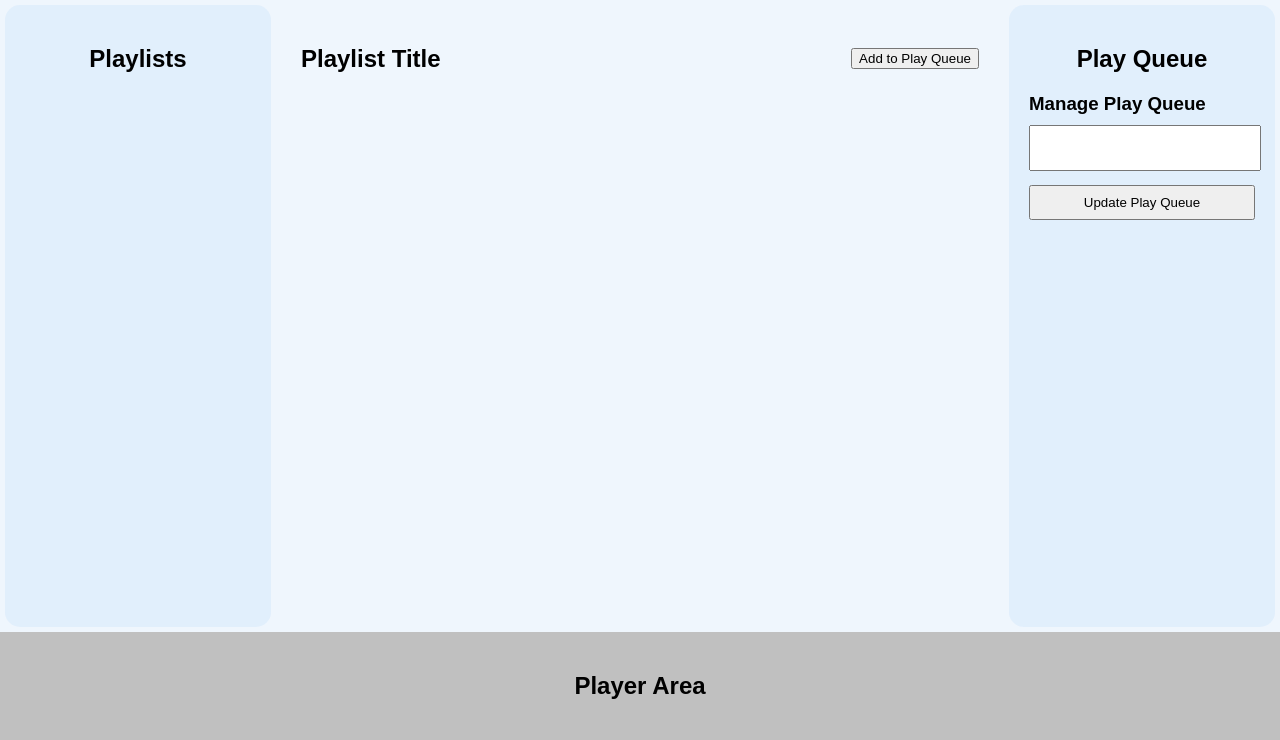
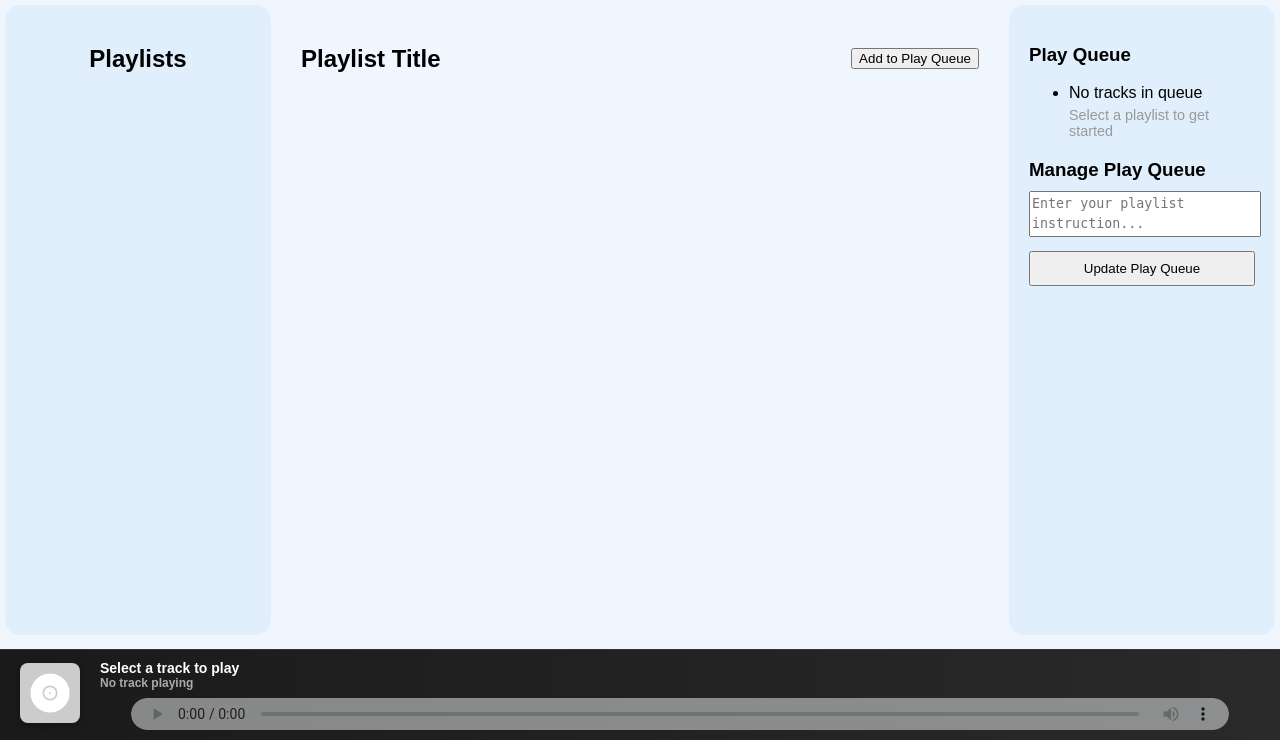
Before and after one commit to ACMLCZH/IntelligentMusicPlayer, a Django app: page /index/ in a window 1280 px wide. Shown: the part 60-800 px from the top of the page. Run offline with Django 5.2, Linux system fonts and the light colour scheme; a user stored in the database is signed in; data comes from the database, SQL or seed files in the repository; data that the repository does not hold is empty; some libraries are stand-ins or nearby versions.

Commit message:
Add muisc player and a toy playlist reorganizer

```diff
--- a/myapp/static/index.js
+++ b/myapp/static/index.js
@@ -120,7 +120,7 @@ function performSearch(query) {
 
 // Fetch playlists from the server
 function fetchPlaylists() {
-    fetch('/userfav/')
+    fetch('/favlist/')
         .then(response => {
             if (!response.ok) {
                 throw new Error('Network response was not ok ' + response.statusText);
@@ -167,6 +167,54 @@ function fetchSongs(playlistId) {
     })
     .then(data => {
         displaySongs(data); // 调用 displaySongs，传入完整的响应数据
+        // Update play queue
+        if (data.songs_detail && data.songs_detail.length > 0) {
+            const firstSong = data.songs_detail[0];
+
+            // Update play queue
+            const playQueue = document.getElementById('playlist-container');
+            playQueue.innerHTML = data.songs_detail.map((song, index) => `
+                <li data-song-id="${song.id}" ${index === 0 ? 'class="active"' : ''}>
+                    <button class="song-select"
+                        data-url="${song.mp3_url}"
+                        data-cover="${song.cover_url}"
+                        data-title="${song.name}"
+                        data-artist="${song.author}">
+                        <i class="fas fa-music"></i> ${song.name} - ${song.author}
+                    </button>
+                </li>
+            `).join('');
+
+            // Update player area
+            document.querySelector('.player-container').innerHTML = `
+                <img src="${firstSong.cover_url}" alt="Album Cover" class="cover-art" id="cover-art">
+                <div class="player-info">
+                    <h2 id="track-title">${firstSong.name}</h2>
+                    <h3 id="track-artist">${firstSong.author}</h3>
+                </div>
+                <audio id="audio-player" controls>
+                    <source src="${firstSong.mp3_url}" type="audio/mpeg">
+                    Your browser does not support the audio element.
+                </audio>
+                <div class="controls">
+                    <button id="prev-btn">
+                        <i class="fas fa-step-backward"></i> Previous
+                    </button>
+                    <button id="next-btn">
+                        Next <i class="fas fa-step-forward"></i>
+                    </button>
+                </div>
+            `;
+
+            // Initialize player after updating DOM
+            const player = new MusicPlayer();
+
+            // // Start playing first song
+            // const firstButton = playQueue.querySelector('.song-select');
+            // if (firstButton) {
+            //     player.loadTrack(firstButton, 0);
+            // }
+        }
     })
     .catch(error => {
         console.error('Error fetching playlists:', error); // 打印错误信息
@@ -202,6 +250,8 @@ function displaySongs(favListData) {
             </div>
         `;
 
+        songItem.style.userSelect = 'none';
+
         // 双击播放
         songItem.addEventListener('dblclick', () => {
             playSong(song);
@@ -220,14 +270,50 @@ function displaySongs(favListData) {
 
 // Play a song
 function playSong(song) {
-    // Logic to play the song
-    console.log("Now playing:", song.title);
-    // Update Player Area (optional)
-    document.querySelector('.player-area').innerHTML = `
-        <p>Now Playing:</p>
-        <h3>${song.title}</h3>
-        <p>${song.artist} - ${song.album}</p>
+    // Create the audio player UI if it doesn't exist
+    const playQueue = document.getElementById('playlist-container');
+
+    // Add the song to play queue
+    const songElement = `
+        <li data-song-id="${song.id}" class="active">
+            <button class="song-select"
+                data-url="${song.mp3_url}"
+                data-cover="${song.cover_url}"
+                data-title="${song.name}"
+                data-artist="${song.author}">
+                <i class="fas fa-music"></i> ${song.name} - ${song.author}
+            </button>
+        </li>
     `;
+    playQueue.innerHTML = songElement;
+
+    // Update player UI
+    document.querySelector('.player-container').innerHTML = `
+        <img src="${song.cover_url}" alt="Album Cover" class="cover-art" id="cover-art">
+        <div class="player-info">
+            <h2 id="track-title">${song.name}</h2>
+            <h3 id="track-artist">${song.author}</h3>
+        </div>
+        <audio id="audio-player" controls>
+            <source src="${song.mp3_url}" type="audio/mpeg">
+            Your browser does not support the audio element.
+        </audio>
+        <div class="controls">
+            <button id="prev-btn">
+                <i class="fas fa-step-backward"></i> Previous
+            </button>
+            <button id="next-btn">
+                Next <i class="fas fa-step-forward"></i>
+            </button>
+        </div>
+    `;
+
+    // Initialize player and start playing
+    const player = new MusicPlayer();
+    const songButton = playQueue.querySelector('.song-select');
+    if (songButton) {
+        player.loadTrack(songButton, 0);
+    }
 }
 
 // Toggle favorite status of a song
--- a/myapp/static/index_style.css
+++ b/myapp/static/index_style.css
@@ -295,9 +295,14 @@ body {
 
 /* Player Area Styles */
 .player-area {
-    background-color: #c0c0c0;
-    text-align: center;
-    padding: 20px;
+    position: fixed;
+    bottom: 0;
+    left: 0;
+    right: 0;
+    background: linear-gradient(to right, #1a1a1a, #2a2a2a);
+    padding: 10px 20px;
+    z-index: 1000;
+    border-top: 1px solid #333;
 }
 
 .song-actions img.add-to-favlist-button {
@@ -329,3 +334,112 @@ body {
 .favlist-dropdown div:hover {
     background-color: #f1f1f1;
 }
+
+.player-container {
+    display: flex;
+    align-items: center;
+    max-width: 1400px;
+    margin: 0 auto;
+    gap: 20px;
+}
+
+.player-left {
+    flex-shrink: 0;
+}
+
+.cover-art {
+    width: 60px;
+    height: 60px;
+    border-radius: 8px;
+    object-fit: cover;
+    box-shadow: 0 2px 8px rgba(0,0,0,0.3);
+}
+
+.player-center {
+    flex-grow: 1;
+    display: flex;
+    flex-direction: column;
+    gap: 8px;
+}
+
+.player-info {
+    display: flex;
+    flex-direction: column;
+}
+
+.player-info h2 {
+    color: #fff;
+    font-size: 14px;
+    margin: 0;
+}
+
+.player-info h3 {
+    color: #aaa;
+    font-size: 12px;
+    margin: 0;
+}
+
+.controls {
+    display: flex;
+    align-items: center;
+    gap: 15px;
+}
+
+.controls button {
+    background: transparent;
+    border: none;
+    color: #fff;
+    cursor: pointer;
+    padding: 8px;
+    border-radius: 50%;
+    transition: background-color 0.2s;
+}
+
+.controls button:hover {
+    background-color: rgba(255,255,255,0.1);
+}
+
+#audio-player {
+    flex-grow: 1;
+    height: 32px;
+    border-radius: 16px;
+}
+
+/* Add margin to main content to prevent player overlap */
+.content-area {
+    margin-bottom: 100px;
+}
+
+
+
+.empty-queue p {
+    margin: 0;
+}
+
+.empty-queue-subtitle {
+    font-size: 0.9em;
+    color: #999;
+    margin-top: 5px !important;
+}
+
+/* Default cover art */
+.cover-art.empty {
+    opacity: 0.5;
+    background-color: #2a2a2a;
+}
+
+/* Disabled controls */
+.controls button:disabled {
+    opacity: 0.5;
+    cursor: not-allowed;
+}
+
+#audio-player:not([src]) {
+    opacity: 0.5;
+}
+
+.player-info h2.empty,
+.player-info h3.empty {
+    color: #666;
+    font-style: italic;
+}
--- /dev/null
+++ b/myapp/static/player.js
@@ -0,0 +1,148 @@
+class MusicPlayer {
+    constructor() {
+        // Elements
+        this.audio = document.getElementById('audio-player');
+        this.coverArt = document.getElementById('cover-art');
+        this.titleElement = document.getElementById('track-title');
+        this.artistElement = document.getElementById('track-artist');
+        this.playlist = document.getElementById('playlist-container');
+        this.prevBtn = document.getElementById('prev-btn');
+        this.nextBtn = document.getElementById('next-btn');
+
+        if (!this.audio || !this.playlist) {
+            console.error('Required player elements not found');
+            return;
+        }
+
+        this.playlistItems = Array.from(this.playlist.getElementsByTagName('li'));
+        this.currentIndex = 0;
+
+        this.setupEventListeners();
+        this.updateNavigationButtons();
+    }
+
+    setupEventListeners() {
+        // Playlist clicks
+        this.playlist.addEventListener('click', (e) => {
+            const button = e.target.closest('.song-select');
+            if (button) {
+                const listItem = button.closest('li');
+                const newIndex = this.playlistItems.indexOf(listItem);
+                this.loadTrack(button, newIndex);
+            }
+        });
+
+        // Navigation
+        this.prevBtn.addEventListener('click', () => this.playPrevious());
+        this.nextBtn.addEventListener('click', () => this.playNext());
+
+        // Error handling
+        this.audio.addEventListener('error', (e) => {
+            console.error('Audio error:', e);
+            const source = this.audio.querySelector('source');
+            if (source.src !== source.dataset.serverUrl) {
+                source.src = source.dataset.serverUrl;
+                this.audio.load();
+            }
+        });
+
+        // Playlist reorganization
+        document.getElementById('playlist-form')?.addEventListener('submit',
+            (e) => this.reorganizePlaylist(e));
+    }
+
+    async loadTrack(button, newIndex) {
+        const listItem = button.closest('li');
+        const url = button.dataset.url;
+        const cover = button.dataset.cover;
+
+        // Update UI
+        document.querySelector('.active')?.classList.remove('active');
+        listItem.classList.add('active');
+        this.currentIndex = newIndex;
+
+        try {
+            // Try cache first
+            const audioResponse = await caches.match(url);
+            const coverResponse = await caches.match(cover);
+
+            this.audio.src = audioResponse ? await audioResponse.url : url;
+            this.coverArt.src = coverResponse ? await coverResponse.url : cover;
+            this.titleElement.textContent = button.dataset.title;
+            this.artistElement.textContent = button.dataset.artist;
+
+            // this.audio.play();
+            this.updateNavigationButtons();
+        } catch (error) {
+            console.error('Error loading track:', error);
+        }
+    }
+
+    updateNavigationButtons() {
+        this.prevBtn.disabled = this.currentIndex === 0;
+        this.nextBtn.disabled = this.currentIndex === this.playlistItems.length - 1;
+    }
+
+    playNext() {
+        if (this.currentIndex < this.playlistItems.length - 1) {
+            const nextTrack = this.playlistItems[this.currentIndex + 1];
+            const button = nextTrack.querySelector('.song-select');
+            this.loadTrack(button, this.currentIndex + 1);
+        }
+    }
+
+    playPrevious() {
+        if (this.currentIndex > 0) {
+            const prevTrack = this.playlistItems[this.currentIndex - 1];
+            const button = prevTrack.querySelector('.song-select');
+            this.loadTrack(button, this.currentIndex - 1);
+        }
+    }
+
+    async reorganizePlaylist(e) {
+        e.preventDefault();
+        const instruction = e.target.instruction.value;
+
+        try {
+            const response = await fetch('/reorganize-playlist/', {
+                method: 'POST',
+                headers: {
+                    'Content-Type': 'application/json',
+                    'X-CSRFToken': document.querySelector('[name=csrfmiddlewaretoken]').value
+                },
+                body: JSON.stringify({ instruction })
+            });
+
+            const data = await response.json();
+            if (data.status === 'success') {
+                this.updatePlaylistUI(data.playlist);
+            } else {
+                alert(data.message);
+            }
+        } catch (error) {
+            console.error('Error reorganizing playlist:', error);
+            alert('Failed to reorganize playlist');
+        }
+    }
+
+    updatePlaylistUI(newPlaylist) {
+        this.playlist.innerHTML = newPlaylist.map((song, index) => `
+            <li data-song-id="${song.id}" ${index === this.currentIndex ? 'class="active"' : ''}>
+                <button class="song-select"
+                    data-url="${song.url}"
+                    data-cover="${song.cover}"
+                    data-title="${song.title}"
+                    data-artist="${song.artist}">
+                    <i class="fas fa-music"></i> ${song.title} - ${song.artist}
+                </button>
+            </li>
+        `).join('');
+        this.playlistItems = Array.from(this.playlist.getElementsByTagName('li'));
+        this.updateNavigationButtons();
+    }
+}
+
+// Initialize when DOM is ready
+document.addEventListener('DOMContentLoaded', () => {
+    new MusicPlayer();
+});
--- a/myapp/templates/index.html
+++ b/myapp/templates/index.html
@@ -4,6 +4,19 @@
     <meta charset="UTF-8">
     <title>Music Player</title>
     <link rel="stylesheet" href="/static/index_style.css">
+
+    <!-- Service Worker Registration -->
+    <script>
+        if ('serviceWorker' in navigator) {
+            window.addEventListener('load', () => {
+                navigator.serviceWorker.register('/static/service-worker.js')
+                    .then(reg => console.log('Service worker registered'))
+                    .catch(err => console.error('Service worker error:', err));
+            });
+        }
+    </script>
+    <script src="/static/player.js" defer></script>
+    <script src="/static/index.js" defer></script>
 </head>
 <body>
     <!-- Navigation Bar -->
@@ -50,24 +63,56 @@
 
         <!-- Right Sidebar: Play Queue -->
         <div class="play-queue">
-            <h2>Play Queue</h2>
-            <ul id="play-queue-list">
-                <!-- Play Queue will be dynamically loaded here -->
-            </ul>
+            <!-- Current Playing Playlist -->
+            <div class="playlist">
+                <h3>Play Queue</h3>
+                <ul id="playlist-container" data-current-index="-1">
+                    <li class="empty-queue">
+                        <p>No tracks in queue</p>
+                        <p class="empty-queue-subtitle">Select a playlist to get started</p>
+                    </li>
+                </ul>
+            </div>
 
             <!-- Natural Language Play Queue Management -->
             <div class="nlp-management">
                 <h3>Manage Play Queue</h3>
-                <textarea id="nlp-input"></textarea>
-                <button id="nlp-button">Update Play Queue</button>
+                <form id="playlist-form">
+                    {% csrf_token %}
+                    <textarea id="nlp-input" name="instruction" placeholder="Enter your playlist instruction..." required></textarea>
+                    <button id="nlp-button" type="submit">Update Play Queue</button>
+                </form>
             </div>
         </div>
     </div>
 
     <!-- Player Area -->
     <div class="player-area">
-        <!-- Reserved Area for Playing Songs -->
-        <h2>Player Area</h2>
+        <div class="player-container">
+            <!-- Left section: Cover art -->
+            <div class="player-left">
+                <img src="/static/default-cover.jpg" alt="No track selected" class="cover-art" id="cover-art">
+            </div>
+
+            <!-- Center section: Controls and track info -->
+            <div class="player-center">
+                <div class="player-info">
+                    <h2 id="track-title">Select a track to play</h2>
+                    <h3 id="track-artist">No track playing</h3>
+                </div>
+                <div class="controls">
+                    <button id="prev-btn" disabled>
+                        <i class="fas fa-step-backward"></i>
+                    </button>
+                    <audio id="audio-player" controls>
+                        <source src="" type="audio/mpeg">
+                    </audio>
+                    <button id="next-btn" disabled>
+                        <i class="fas fa-step-forward"></i>
+                    </button>
+                </div>
+            </div>
+        </div>
     </div>
 
     <script src="/static/index.js"></script>
--- a/myapp/urls.py
+++ b/myapp/urls.py
@@ -16,4 +16,5 @@ urlpatterns = [
     # path('userfav/', views.UserFavListCreateView.as_view(), name='userfav-list-create'),
     # path('userfav/', views.UserFavRetrieveUpdateDestroyView.as_view(), name='userfav-detail'),
     path('index/', views.index, name='index'),
+    path('reorganize-playlist/', views.reorganize_playlist, name='reorganize-playlist'),
    ]
--- a/myapp/views.py
+++ b/myapp/views.py
@@ -27,6 +27,13 @@ from django_elasticsearch_dsl_drf.filter_backends import (
 from django_elasticsearch_dsl_drf.pagination import LimitOffsetPagination
 from rest_framework.permissions import IsAuthenticated
 
+import requests
+from asgiref.sync import sync_to_async
+from django.utils.decorators import method_decorator
+from typing import List, Dict
+import re
+from openai import OpenAI
+import os
 
 @csrf_exempt
 def login(request):
@@ -121,8 +128,184 @@ from django.contrib.auth.decorators import login_required
 
 @login_required
 def index(request):
-    return render(request, 'index.html')
+    # Set empty initial state
+    context = {
+        'playlist': [],
+        'current_track': {
+            'id': 0,
+            'title': 'Select a track to play',
+            'artist': 'No track playing',
+            'cover': '/static/default-cover.jpg',
+            'url': ''
+        },
+        'current_index': -1
+    }
+    return render(request, 'index.html', context)
 
+def get_playlist_from_api():
+    """Fetch playlist data from API"""
+    try:
+        response = requests.get('http://127.0.0.1:8000/favlist/1/')
+        if response.status_code == 200:
+            data = response.json()
+            # Transform API data to player format
+            playlist = []
+            for song in data.get('songs_detail', []):
+                playlist.append({
+                    'id': song['id'],
+                    'title': song['name'],
+                    'artist': song['author'],
+                    'cover': song['cover_url'],
+                    'url': song['mp3_url']
+                })
+            return playlist
+        else:
+            return []
+    except Exception as e:
+        print(f"Error fetching playlist: {e}")
+        return []
+
+@csrf_exempt
+async def play_music(request):
+    # Get playlist from API
+    playlist = await sync_to_async(get_playlist_from_api)()
+    if not playlist:
+        return JsonResponse({'error': 'Failed to load playlist'}, status=500)
+
+    # Get current track index from session
+    current_index = request.session.get('current_track', 0)
+    current_track = playlist[current_index].copy()
+
+    context = {
+        'playlist': playlist,
+        'current_track': current_track,
+        'current_index': current_index
+    }
+    return render(request, 'index.html', context)
+
+# token = os.environ["GITHUB_TOKEN"]
+token = "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" # a temporary token for testing
+endpoint = "https://models.inference.ai.azure.com"
+model_name = "gpt-4o-mini"
+class PlaylistOrganizer:
+    def __init__(self):
+        self.client = OpenAI(
+            base_url=endpoint,
+            api_key=token,
+        )
+        self.playlists = []
+
+    async def search_songs_by_name(self, name: str) -> List[Dict]:
+        # Stub - will be replaced with actual API call
+        return [song for song in self.playlists if song['title'].lower() == name.lower()]
+
+    async def search_songs_by_genre(self, genre: str) -> List[Dict]:
+        # Stub - will be replaced with actual API call
+        return [song for song in self.playlists if song.get('genre','').lower() == genre.lower()]
+
+    def parse_instruction(self, instruction: str) -> Dict:
+        """Use GPT to parse the natural language instruction"""
+        response = self.client.chat.completions.create(
+            model=model_name,
+            messages=[
+                {"role": "system", "content": """
+                You are a music playlist organizer. Parse the user's instruction into a structured format.
+                Return a JSON object with:
+                - type: "pattern" or "genre"
+                - song_name: (if pattern type)
+                - interval: (if pattern type, integer)
+                - genre: (if genre type)
+                """},
+                {"role": "user", "content": instruction}
+            ]
+        )
+        # Convert string response to Dict
+        content = response.choices[0].message.content
+        return json.loads(content)
+
+    async def reorganize_playlist(self, instruction: str) -> List[Dict]:
+        """Main method to reorganize playlist based on instruction"""
+        print(f"Received instruction: {instruction}")
+        parsed = self.parse_instruction(instruction)
+        print(f"Parsed instruction: {parsed}")
+
+        if parsed['type'] == 'pattern':
+            print(f"Pattern-based reorganization: {parsed['song_name']} every {parsed['interval']} songs")
+            # Handle pattern-based organization (e.g. "OMG every 2 songs")
+            song = await self.search_songs_by_name(parsed['song_name'])
+            if not song:
+                raise ValueError(f"Song {parsed['song_name']} not found")
+
+            interval = int(parsed['interval'])
+            new_playlist = []
+            other_songs = [s for s in self.playlists if s['title'] != song[0]['title']]
+
+            # Insert requested song at every interval position
+            j = 0  # Counter for other songs
+            for i in range(len(self.playlists) + len(self.playlists)//interval):  # Extended length
+                if i % (interval + 1) == 0:  # +1 because we want song after every N songs
+                    new_playlist.append(song[0])
+                else:
+                    if j < len(other_songs):
+                        new_playlist.append(other_songs[j])
+                        j += 1
+
+        print(f"New playlist: {[s['title'] for s in new_playlist]}")
+        return new_playlist
+
+def _create_json_response(data, status=200):
+    """Synchronous helper to create JsonResponse"""
+    return JsonResponse(data, status=status)
+
+def _update_session_and_respond(request, playlist):
+    """Synchronous helper to update session and return response"""
+    print("=== New Playlist ===")
+    for song in playlist:
+        print(f"Title: {song['title']}, Artist: {song['artist']}")
+    print("=================")
+
+    request.session['playlist'] = playlist
+    request.session['current_track'] = 0  # Reset to first track
+    return JsonResponse({
+        'status': 'success',
+        'playlist': playlist,
+        'current_track': playlist[0] if playlist else None
+    })
+
+@csrf_exempt
+async def reorganize_playlist(request):
+    if request.method == 'POST':
+        try:
+            data = json.loads(request.body)
+            instruction = data.get('instruction')
+
+            # Get playlist from API
+            playlist = await sync_to_async(get_playlist_from_api)()
+
+            organizer = PlaylistOrganizer()
+            organizer.playlists = playlist
+
+            new_playlist = await organizer.reorganize_playlist(instruction)
+
+            # Wrap the entire session update and response in sync_to_async
+            return await sync_to_async(_update_session_and_respond)(request, new_playlist)
+
+        except json.JSONDecodeError:
+            return await sync_to_async(_create_json_response)(
+                {'status': 'error', 'message': 'Invalid JSON data'},
+                400
+            )
+
+        except Exception as e:
+            return await sync_to_async(_create_json_response)(
+                {'status': 'error', 'message': str(e)},
+                500
+            )
+
+    return await sync_to_async(_create_json_response)(
+        {'status': 'error', 'message': 'Method not allowed'},
+        405
+    )
 
 class SongListCreateAPIView(generics.ListCreateAPIView):
     queryset = Song.objects.all()
```
Also changed, not shown: myapp/static/service-worker.js (added, +41 -0 lines), myapp/static/default-cover.jpg (added).
